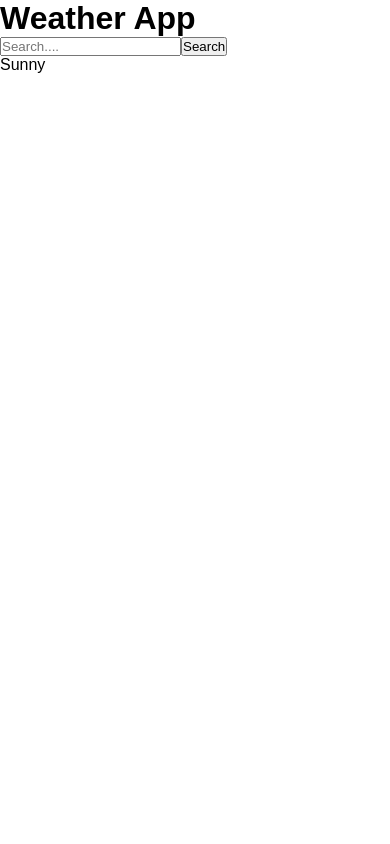
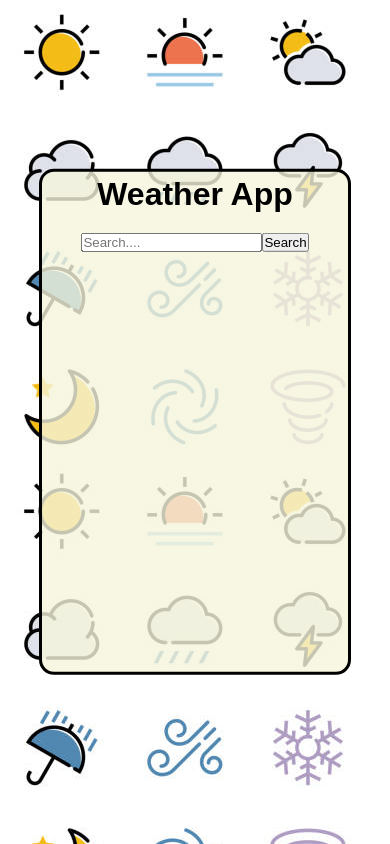
Before and after one commit to MohammadHarakeh/multi-app, a React (Create React App) app: page /weather in a window 390 px wide. Built offline with nearby package versions, Linux system fonts and the light colour scheme.

Commit message:
Added second API for the upcomming weather

```diff
--- a/package.json
+++ b/package.json
@@ -11,6 +11,7 @@
     "react-icons": "^5.0.1",
     "react-router-dom": "^6.22.3",
     "react-scripts": "5.0.1",
+    "react-select": "^5.8.0",
     "web-vitals": "^2.1.4"
   },
   "scripts": {
--- a/src/Pages/componenets/Weather/weather.css
+++ b/src/Pages/componenets/Weather/weather.css
@@ -0,0 +1,36 @@
+.weather-wrapper {
+  background-image: url("/src/Assets/weatherBackGround.jpg");
+  height: 100vh;
+  z-index: -1;
+}
+
+.weather-card-wrapper {
+  display: flex;
+  position: absolute;
+  align-items: center;
+  flex-direction: column;
+  width: 30%;
+  height: 40vh;
+  top: 50%;
+  left: 50%;
+  transform: translate(-50%, -50%);
+  gap: 20px;
+  padding: 1%;
+  border: 3px solid black;
+  background-color: rgb(245, 245, 220, 0.8);
+  border-radius: 15px;
+}
+
+@media screen and (max-width: 768px) {
+  .weather-card-wrapper {
+    width: 60%;
+    height: 50vh;
+  }
+}
+
+@media screen and (max-width: 480px) {
+  .weather-card-wrapper {
+    width: 80%;
+    height: 60vh;
+  }
+}
--- a/src/Pages/componenets/Weather/weather.jsx
+++ b/src/Pages/componenets/Weather/weather.jsx
@@ -1,4 +1,5 @@
-import React, { useState } from "react";
+import React, { useState, useEffect } from "react";
+import "./weather.css";
 
 const api = {
   key: "cbf8fcf84e8dd5d943bd8fdf313f859f",
@@ -8,18 +9,49 @@ const api = {
 function Weather() {
   const [search, setSearch] = useState("");
   const [weather, setWeather] = useState({});
+  const [predicted, setPredicted] = useState("");
+  const [lat, setLat] = useState("");
+  const [lon, setLon] = useState("");
 
-  const searchPressed = () => {
-    fetch(`${api.base}weather?q=${search}&units=metric&APPID=${api.key}`)
-      .then((result) => result.json())
-      .then((result) => {
-        setWeather(result);
-        console.log(result);
-      });
+  const searchPressed = async () => {
+    const response = await fetch(
+      `${api.base}weather?q=${search}&units=metric&APPID=${api.key}`
+    );
+    const data = await response.json();
+    setWeather(data);
+    setLat(data.coord.lat);
+    setLon(data.coord.lon);
+    console.log(data);
+    predictedWeather();
   };
+
+  const predictedWeather = async () => {
+    try {
+      const response = await fetch(
+        `https://api.open-meteo.com/v1/forecast?latitude=${lat}&longitude=${lon}&hourly=temperature_2m&timezone=auto&forecast_days=3`
+      );
+
+      if (!response.ok) {
+        throw new Error("Failed to fetch data");
+      }
+
+      const data = await response.json();
+      setPredicted(data);
+      console.log(data);
+    } catch (error) {
+      console.error("Error fetching data:", error.message);
+    }
+  };
+
+  useEffect(() => {
+    if (lat !== "" && lon !== "") {
+      predictedWeather();
+    }
+  }, [lat, lon]);
+
   return (
-    <div>
-      <div>
+    <div className="weather-wrapper">
+      <div className="weather-card-wrapper">
         <h1>Weather App</h1>
 
         <div>
@@ -38,7 +70,12 @@ function Weather() {
 
         {weather.main && <p>{weather.main.temp}°C</p>}
 
-        <p>Sunny</p>
+        <p>{weather.main && weather.weather[0].main}</p>
+        {weather.main && weather.weather[0].description && (
+          <p>({weather.weather[0].description})</p>
+        )}
+
+        <p>{predicted.hourly && predicted.hourly.temperature_2m[67]}</p>
       </div>
     </div>
   );
```
Also changed, not shown: src/Assets/weatherBackGround.jpg (added), 1 other file (tests, documents, lock files or other folders).
